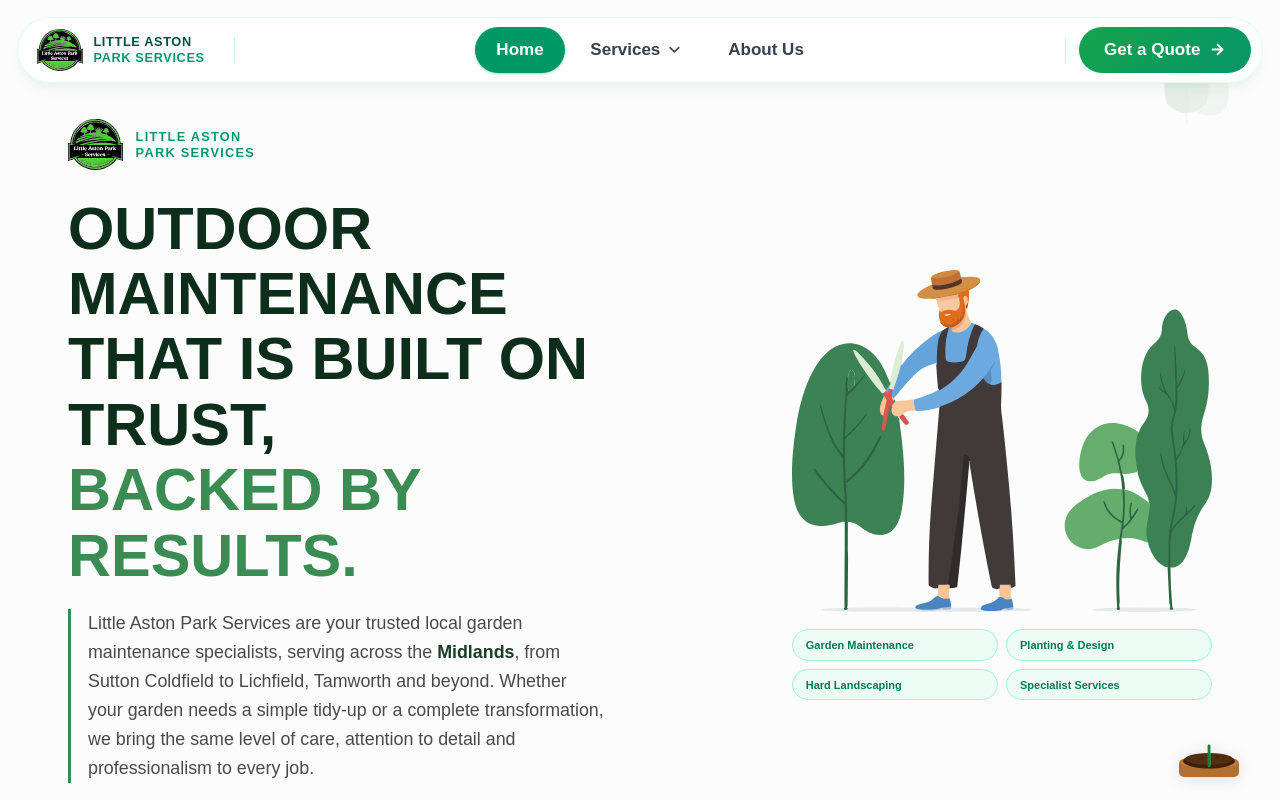
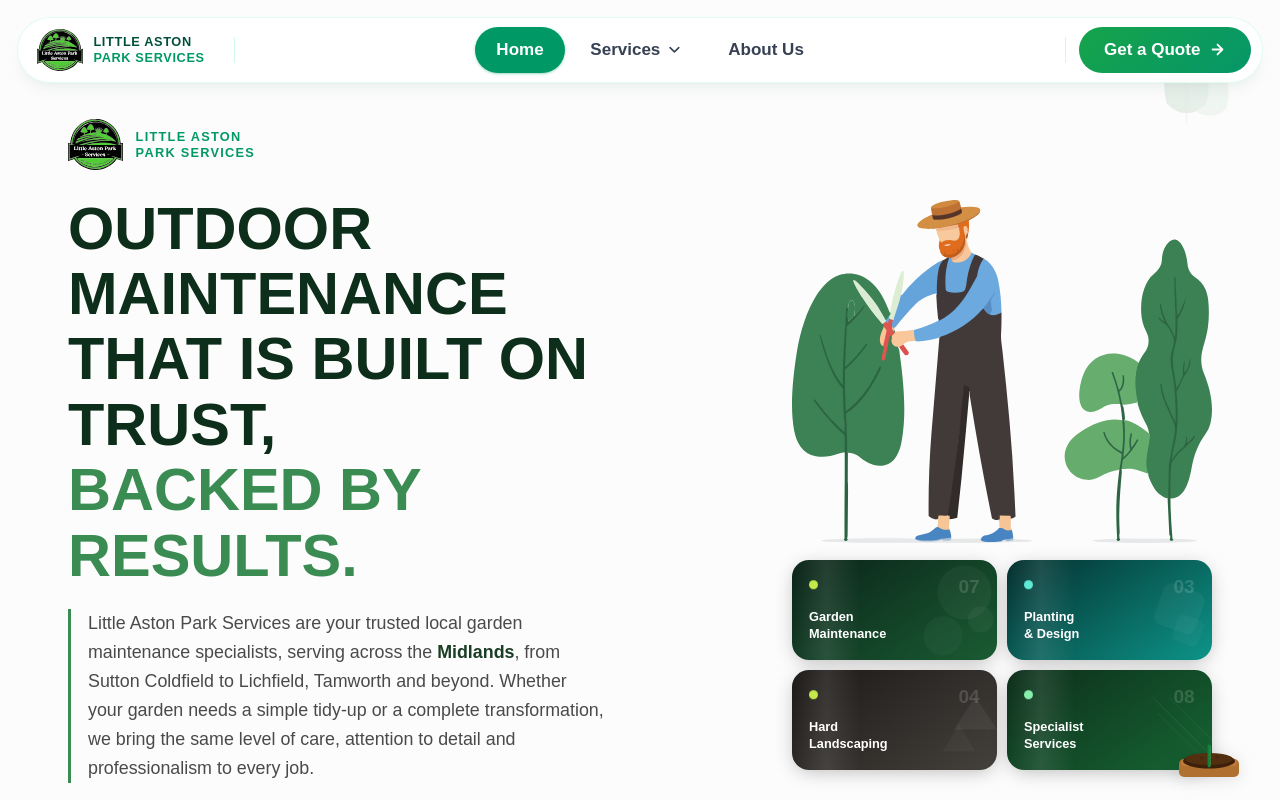
Before and after one commit to prabish01/little-aston-park-services, a Next.js app: page / in a window 1280 px wide. Shown: the top 800 px of the page. Built offline with nearby package versions, Linux system fonts and the light colour scheme.

Commit message:
footer and badge change

```diff
--- a/src/app/components/Footer.tsx
+++ b/src/app/components/Footer.tsx
@@ -101,10 +101,13 @@ export default function Footer() {
           </div>
 
           {/* Contact */}
+          <div className="flex flex-col gap-4">
+            <h4 className="text-white font-semibold text-xs uppercase tracking-widest">Get In Touch</h4>
+            <div>
+              <p className="text-white font-bold text-sm">Little Aston Park Services</p>
+              <p className="text-white/40 text-xs mt-0.5">Sutton Coldfield, West Midlands</p>
+            </div>
             <div className="flex flex-col gap-3">
-            <h4 className="text-white font-semibold text-xs uppercase tracking-widest mb-2">Get In Touch</h4>
-            <p className="text-white/60 text-xs font-semibold">Little Aston Park Services</p>
-
               <a href="tel:+447500732083" className="inline-flex items-center gap-2 text-white/40 text-xs hover:text-emerald-400 transition-colors group">
                 <span className="w-6 h-6 rounded-md bg-white/5 group-hover:bg-emerald-500/20 flex items-center justify-center shrink-0 transition-colors">
                   <svg className="w-3 h-3" fill="none" stroke="currentColor" strokeWidth={1.8} viewBox="0 0 24 24">
@@ -113,8 +116,7 @@ export default function Footer() {
                 </span>
                 +44 7500 732083
               </a>
-
-            <a href="mailto:nik.gardenservices@gmail.com" className="inline-flex items-center gap-2 text-white/40 text-xs hover:text-emerald-400 transition-colors whitespace-nowrap group">
+              <a href="mailto:nik.gardenservices@gmail.com" className="inline-flex items-center gap-2 text-white/40 text-xs hover:text-emerald-400 transition-colors group">
                 <span className="w-6 h-6 rounded-md bg-white/5 group-hover:bg-emerald-500/20 flex items-center justify-center shrink-0 transition-colors">
                   <svg className="w-3 h-3" fill="none" stroke="currentColor" strokeWidth={1.8} viewBox="0 0 24 24">
                     <path strokeLinecap="round" strokeLinejoin="round" d="M3 8l7.89 5.26a2 2 0 002.22 0L21 8M5 19h14a2 2 0 002-2V7a2 2 0 00-2-2H5a2 2 0 00-2 2v10a2 2 0 002 2z" />
@@ -122,12 +124,7 @@ export default function Footer() {
                 </span>
                 nik.gardenservices@gmail.com
               </a>
-
-            <a
-              href="https://www.instagram.com/littleastonparkservices/"
-              target="_blank" rel="noopener noreferrer"
-              className="inline-flex items-center gap-2 text-white/40 text-xs hover:text-emerald-400 transition-colors group"
-            >
+              <a href="https://www.instagram.com/littleastonparkservices/" target="_blank" rel="noopener noreferrer" className="inline-flex items-center gap-2 text-white/40 text-xs hover:text-emerald-400 transition-colors group">
                 <span className="w-6 h-6 rounded-md bg-white/5 group-hover:bg-emerald-500/20 flex items-center justify-center shrink-0 transition-colors">
                   <svg className="w-3 h-3" fill="currentColor" viewBox="0 0 24 24">
                     <path d="M12 2.163c3.204 0 3.584.012 4.85.07 3.252.148 4.771 1.691 4.919 4.919.058 1.265.069 1.645.069 4.849 0 3.205-.012 3.584-.069 4.849-.149 3.225-1.664 4.771-4.919 4.919-1.266.058-1.644.07-4.85.07-3.204 0-3.584-.012-4.849-.07-3.26-.149-4.771-1.699-4.919-4.92-.058-1.265-.07-1.644-.07-4.849 0-3.204.013-3.583.07-4.849.149-3.227 1.664-4.771 4.919-4.919 1.266-.057 1.645-.069 4.849-.069zM12 0C8.741 0 8.333.014 7.053.072 2.695.272.273 2.69.073 7.052.014 8.333 0 8.741 0 12c0 3.259.014 3.668.072 4.948.2 4.358 2.618 6.78 6.98 6.98C8.333 23.986 8.741 24 12 24c3.259 0 3.668-.014 4.948-.072 4.354-.2 6.782-2.618 6.979-6.98.059-1.28.073-1.689.073-4.948 0-3.259-.014-3.667-.072-4.947-.196-4.354-2.617-6.78-6.979-6.98C15.668.014 15.259 0 12 0zm0 5.838a6.162 6.162 0 100 12.324 6.162 6.162 0 000-12.324zM12 16a4 4 0 110-8 4 4 0 010 8zm6.406-11.845a1.44 1.44 0 100 2.881 1.44 1.44 0 000-2.881z" />
@@ -135,6 +132,7 @@ export default function Footer() {
                 </span>
                 @littleastonparkservices
               </a>
+            </div>
           </div>
 
         </div>
--- a/src/app/components/Hero.tsx
+++ b/src/app/components/Hero.tsx
@@ -82,14 +82,72 @@ export default function Hero() {
           <div className="w-full flex flex-col gap-4" style={{ maxWidth: "420px" }}>
             {/* eslint-disable-next-line @next/next/no-img-element */}
             <img src="/hero-canvas.svg" alt="Garden transformation by Little Aston Park Services" className="w-full h-auto block" />
-            <div className="grid grid-cols-2 gap-2">
-              {["Garden Maintenance", "Planting & Design", "Hard Landscaping", "Specialist Services"].map((category) => (
+            <style>{`
+              @keyframes cardReveal {
+                from { opacity:0; transform: scale(0.9) translateY(10px); }
+                to   { opacity:1; transform: scale(1) translateY(0); }
+              }
+              @keyframes shimmer {
+                from { transform: translateX(-100%) skewX(-15deg); }
+                to   { transform: translateX(250%) skewX(-15deg); }
+              }
+              @keyframes floatDot {
+                0%,100% { transform: translateY(0); }
+                50%      { transform: translateY(-4px); }
+              }
+              .cx-card { animation: cardReveal 0.5s cubic-bezier(0.22,1,0.36,1) both; transition: transform 0.3s cubic-bezier(0.22,1,0.36,1), box-shadow 0.3s ease; }
+              .cx-card:hover { transform: translateY(-4px) scale(1.02); }
+              .cx-card:hover .cx-shimmer { animation: shimmer 0.7s ease forwards; }
+              .cx-card:hover .cx-num { color: #c5e84a; }
+              .cx-dot { animation: floatDot 2.5s ease-in-out infinite; }
+            `}</style>
+            <div className="grid grid-cols-2 gap-2.5">
+              {[
+                {
+                  label: "Garden\nMaintenance", num: "07", delay: "0ms",
+                  grad: "linear-gradient(145deg,#0a2318 0%,#1a5c33 100%)",
+                  accent: "#c5e84a",
+                  pattern: <><circle cx="80" cy="10" r="25" fill="white" fillOpacity="0.04"/><circle cx="95" cy="35" r="12" fill="white" fillOpacity="0.04"/><circle cx="60" cy="50" r="18" fill="white" fillOpacity="0.03"/></>
+                },
+                {
+                  label: "Planting\n& Design", num: "03", delay: "80ms",
+                  grad: "linear-gradient(145deg,#042f2e 0%,#0d9488 100%)",
+                  accent: "#5eead4",
+                  pattern: <><rect x="60" y="5" width="40" height="40" rx="8" fill="white" fillOpacity="0.04" transform="rotate(20 80 25)"/><rect x="75" y="30" width="25" height="25" rx="5" fill="white" fillOpacity="0.03" transform="rotate(20 80 45)"/></>
+                },
+                {
+                  label: "Hard\nLandscaping", num: "04", delay: "160ms",
+                  grad: "linear-gradient(145deg,#1c1917 0%,#44403c 100%)",
+                  accent: "#c5e84a",
+                  pattern: <><polygon points="90,5 110,35 70,35" fill="white" fillOpacity="0.05"/><polygon points="75,30 90,55 60,55" fill="white" fillOpacity="0.03"/></>
+                },
+                {
+                  label: "Specialist\nServices", num: "08", delay: "240ms",
+                  grad: "linear-gradient(145deg,#0d2e1a 0%,#166534 100%)",
+                  accent: "#86efac",
+                  pattern: <><line x1="55" y1="5" x2="105" y2="55" stroke="white" strokeOpacity="0.06" strokeWidth="1"/><line x1="70" y1="5" x2="110" y2="45" stroke="white" strokeOpacity="0.04" strokeWidth="1"/><line x1="60" y1="20" x2="100" y2="60" stroke="white" strokeOpacity="0.04" strokeWidth="1"/></>
+                },
+              ].map(({ label, num, delay, grad, accent, pattern }) => (
                 <Link
-                  key={category}
+                  key={label}
                   href="/services"
-                  className="px-3 py-1.5 text-[11px] font-semibold text-emerald-700 bg-emerald-50 rounded-full border border-emerald-200 hover:bg-emerald-600 hover:text-white hover:border-emerald-600 transition-all duration-200"
+                  className="cx-card group relative flex flex-col justify-between p-4 rounded-2xl overflow-hidden cursor-pointer"
+                  style={{ background: grad, minHeight: "100px", animationDelay: delay, boxShadow: "0 4px 20px -4px rgba(0,0,0,0.3)" }}
                 >
-                  {category}
+                  {/* Decorative SVG pattern */}
+                  <svg className="absolute top-0 right-0 w-28 h-28 pointer-events-none" viewBox="0 0 110 70">{pattern}</svg>
+
+                  {/* Shimmer sweep */}
+                  <div className="cx-shimmer absolute inset-0 w-1/3 pointer-events-none" style={{ background: "linear-gradient(90deg,transparent,rgba(255,255,255,0.1),transparent)" }} />
+
+                  {/* Top row: accent dot + number */}
+                  <div className="flex items-center justify-between">
+                    <span className="cx-dot w-2 h-2 rounded-full shrink-0" style={{ background: accent }} />
+                    <span className="cx-num text-lg font-black leading-none transition-colors duration-300" style={{ color: "rgba(255,255,255,0.15)" }}>{num}</span>
+                  </div>
+
+                  {/* Label */}
+                  <span className="relative text-xs font-bold text-white leading-snug whitespace-pre-line mt-2">{label}</span>
                 </Link>
               ))}
             </div>
```
Lines whose indentation alone changed are shown as unchanged.
